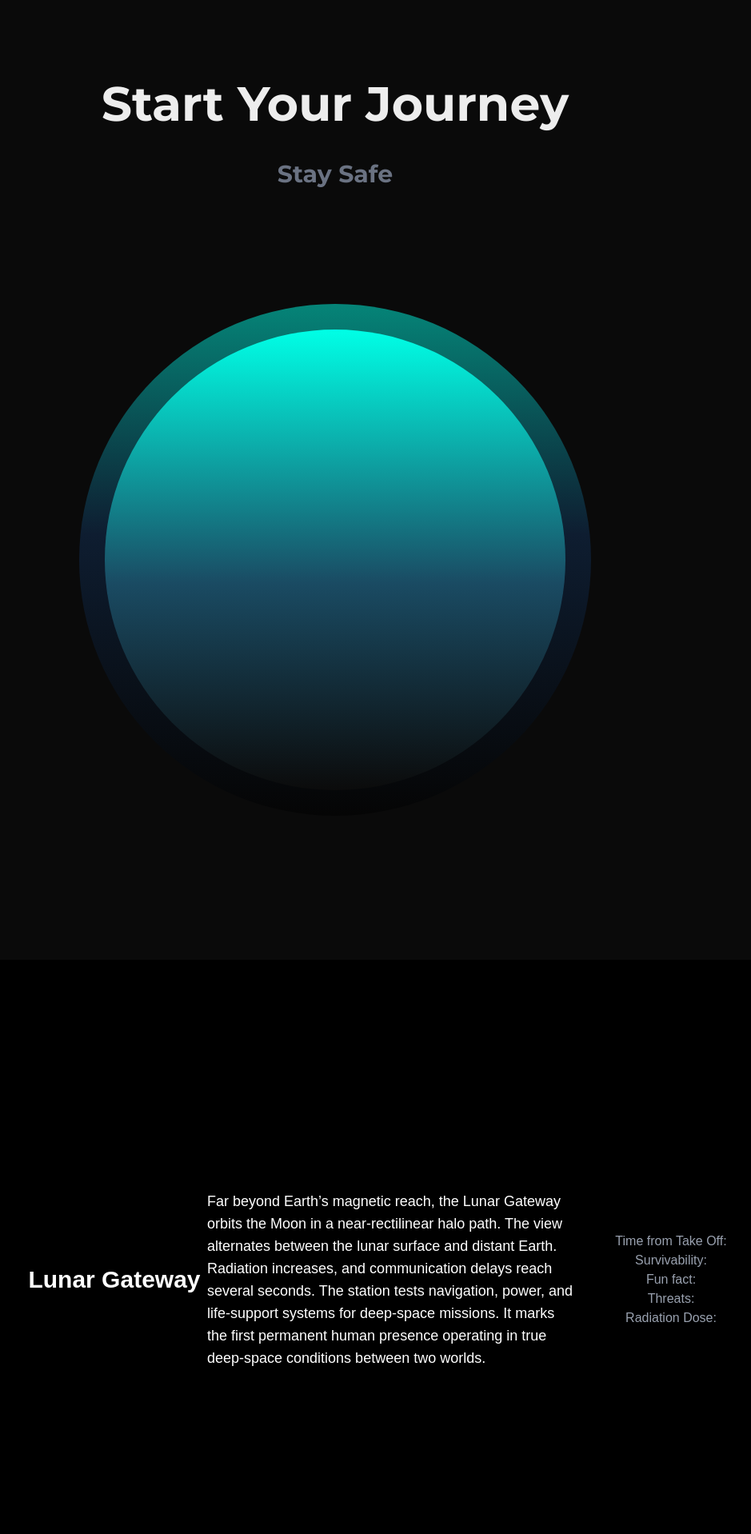
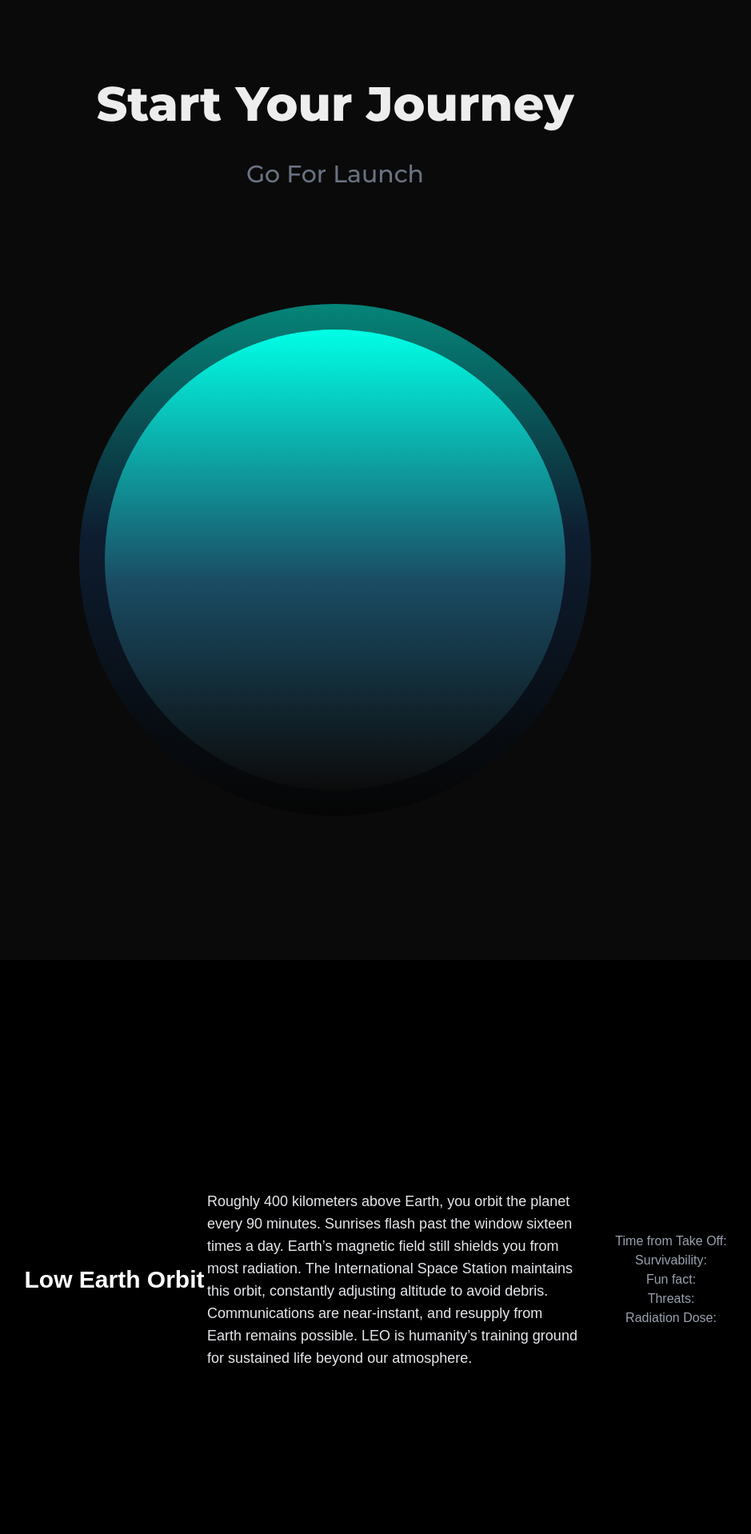
Before and after one commit to zh4ck/hackathon, a Next.js app: page /StartJourney in a window 1280 px wide. Shown: the top 1918 px of the page at 80% size, without its empty margins (221-1160 px from the left). Built offline with nearby package versions, Linux system fonts and the light colour scheme.

Commit message:
styling changes in StartJourney

```diff
--- a/app/StartJourney/page.tsx
+++ b/app/StartJourney/page.tsx
@@ -7,7 +7,6 @@ import { useRouter } from "next/navigation";
 
 const montserrat = Montserrat({
   subsets: ["latin"],
-  weight: ["700"],
   style: ["normal", "italic"],
 });
 
@@ -28,9 +27,9 @@ export default function Home() {
 
   const sections = [
     {
-      title: "Lunar Gateway",
+      title: "Low Earth Orbit",
       description:
-        "Far beyond Earth’s magnetic reach, the Lunar Gateway orbits the Moon in a near-rectilinear halo path. The view alternates between the lunar surface and distant Earth. Radiation increases, and communication delays reach several seconds. The station tests navigation, power, and life-support systems for deep-space missions. It marks the first permanent human presence operating in true deep-space conditions between two worlds.",
+        "Roughly 400 kilometers above Earth, you orbit the planet every 90 minutes. Sunrises flash past the window sixteen times a day. Earth’s magnetic field still shields you from most radiation. The International Space Station maintains this orbit, constantly adjusting altitude to avoid debris. Communications are near-instant, and resupply from Earth remains possible. LEO is humanity’s training ground for sustained life beyond our atmosphere.",
     },
     {
       title: "Lunar Gateway",
@@ -38,14 +37,14 @@ export default function Home() {
         "Far beyond Earth’s magnetic reach, the Lunar Gateway orbits the Moon in a near-rectilinear halo path. The view alternates between the lunar surface and distant Earth. Radiation increases, and communication delays reach several seconds. The station tests navigation, power, and life-support systems for deep-space missions. It marks the first permanent human presence operating in true deep-space conditions between two worlds.",
     },
     {
-      title: "Lunar Gateway",
+      title: "Mars Transit",
       description:
-        "Far beyond Earth’s magnetic reach, the Lunar Gateway orbits the Moon in a near-rectilinear halo path. The view alternates between the lunar surface and distant Earth. Radiation increases, and communication delays reach several seconds. The station tests navigation, power, and life-support systems for deep-space missions. It marks the first permanent human presence operating in true deep-space conditions between two worlds.",
+        "You’ve left lunar orbit and entered interplanetary space. The Sun appears smaller, and stars remain fixed against a black backdrop. Communications with Earth lag up to 20 minutes. Solar storms and cosmic rays strike the spacecraft, demanding constant monitoring. Everything—navigation, energy, and life support—depends on precision and redundancy. Mars grows brighter each week, a distant orange point slowly resolving into a planet.",
     },
     {
-      title: "Lunar Gateway",
+      title: "Mars Surface",
       description:
-        "Far beyond Earth’s magnetic reach, the Lunar Gateway orbits the Moon in a near-rectilinear halo path. The view alternates between the lunar surface and distant Earth. Radiation increases, and communication delays reach several seconds. The station tests navigation, power, and life-support systems for deep-space missions. It marks the first permanent human presence operating in true deep-space conditions between two worlds.",
+        "You’ve landed on a world half again as far from the Sun as Earth. The sky glows butterscotch under a thin CO₂ atmosphere. Gravity is weak; dust settles slowly. Temperatures swing wildly from day to night, and storms can engulf the horizon for weeks. From this vantage, Earth is a faint star. Mars offers the first real test of building and surviving on another planet.",
     },
   ];
 
@@ -146,9 +145,9 @@ export default function Home() {
             Start Your Journey
           </h1>
           <h1
-            className={`${montserrat.className} flex items-center mt-30 sm:mt-5 md:mt-10 text-2xl md:text-3xl lg:text-3xl xl:text-3xl font-normal italic text-gray-500`}
+            className={`${montserrat.className} flex items-center mt-30 sm:mt-5 md:mt-10 text-2xl md:text-3xl lg:text-3xl xl:text-3xl font-[500] italic text-gray-500`}
           >
-            Stay Safe
+            Go For Launch
           </h1>
         </div>
 
@@ -221,16 +220,16 @@ export default function Home() {
               className="w-full h-screen flex flex-col md:flex-row items-center justify-center px-8 py-8 text-white relative"
             >
               <div className="w-full md:w-1/4 flex items-center justify-center mb-4 md:mb-0">
-                <h2 className="text-xl sm:text-2xl md:text-3xl font-bold">
+                <h2 className="text-5xl sm:text-2xl md:text-3xl font-extrabold">
                   {sec.title}
                 </h2>
               </div>
               <div className="w-full md:w-2/4 flex items-start md:items-start px-2 md:px-0 mb-4 md:mb-0">
-                <p className="text-sm sm:text-base md:text-base lg:text-lg">
+                <p className="text-lg sm:text-base md:text-base lg:text-lg font-[400] text-gray-200">
                   {sec.description}
                 </p>
               </div>
-              <div className="w-full md:w-1/4 flex flex-col items-center justify-center text-gray-400 text-xs sm:text-sm md:text-sm lg:text-base">
+              <div className="w-full md:w-1/4 flex flex-col items-center justify-center text-gray-400 text-xs sm:text-sm md:text-sm lg:text-base font-[300]">
                 <p>Time from Take Off:</p>
                 <p>Survivability:</p>
                 <p>Fun fact:</p>
@@ -320,7 +319,7 @@ export default function Home() {
         <Link href="/MarsSurvivalKit">
           <div className="flex flex-col items-center -translate-y-6 transform transition-transform duration-300 hover:scale-110 mr-[15vw]">
             <img src="/Base.png" alt="Base" className="w-[12vw] h-auto" />
-            <p className="mt-2 text-white text-center">Mars Survival Kit</p>
+            <p className="mt-2 text-white text-center font-[700]">Mars Survival Kit</p>
           </div>
         </Link>
           <Link href="/JourneyEvaluation">
@@ -330,7 +329,7 @@ export default function Home() {
               alt="JourneyEval"
               className="w-[12vw] h-auto"
             />
-            <p className="mt-2 text-white text-center">Journey Evaluation</p>
+            <p className="mt-2 text-white text-center font-[700]">Journey Evaluation</p>
           </div>
           </Link>
           <Link href="/ResearchHub"> {/* <-- 3. Set the href to your internal path */}
@@ -340,7 +339,7 @@ export default function Home() {
               alt="Satelite"
               className="w-[12vw] h-auto"
             />
-            <p className="mt-2 text-white text-center">Biology on Mars</p>
+            <p className="mt-2 text-white text-center font-[700]">Biology on Mars</p>
           </div>
         </Link>
         </div>
```
